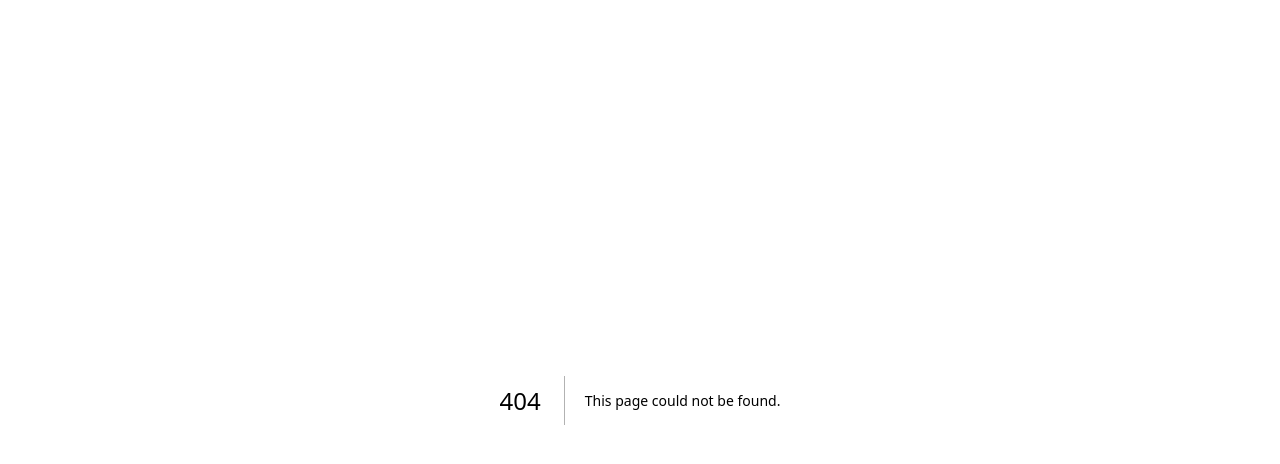
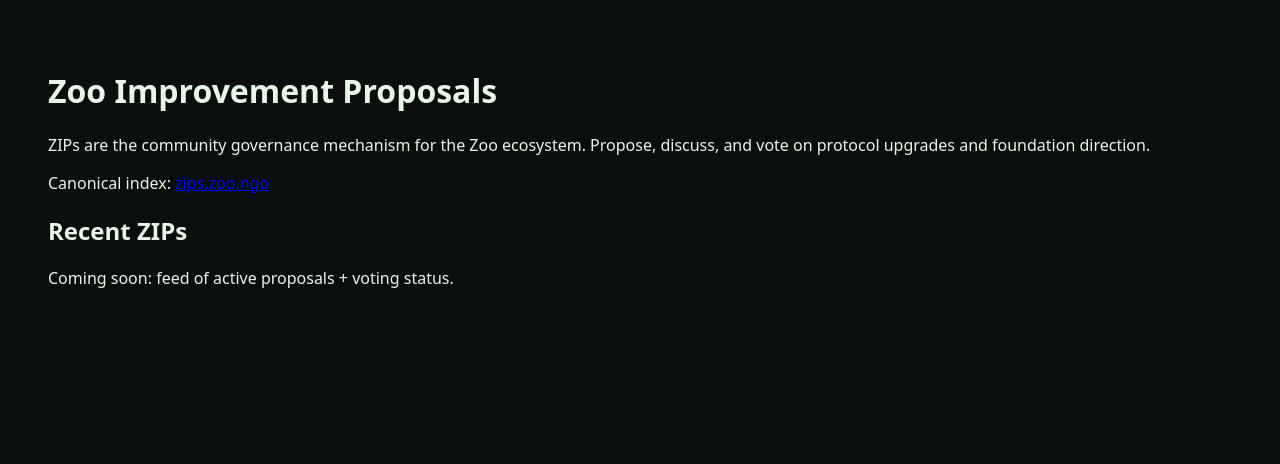
Before and after one commit to zooai/cloud, a Next.js app in the folder apps/web/: page /zips in a window 1280 px wide. Before the commit this address had no page. Shown: the top 464 px of the page. Built offline with nearby package versions, Linux system fonts and the light colour scheme.

Commit message:
feat(web): ZIPs, research, community pages
Zoo-unique surfaces:
- /zips — Zoo Improvement Proposals (governance)
- /research — DeSci research chain dashboards
- /community — Discord, GitHub, Twitter/X coordination

```diff
--- /dev/null
+++ b/apps/web/src/app/zips/page.tsx
@@ -0,0 +1,18 @@
+export default function ZipsPage() {
+  return (
+    <main style={{ padding: 48 }}>
+      <h1>Zoo Improvement Proposals</h1>
+      <p>
+        ZIPs are the community governance mechanism for the Zoo ecosystem.
+        Propose, discuss, and vote on protocol upgrades and foundation direction.
+      </p>
+      <p>
+        Canonical index: <a href="https://zips.zoo.ngo">zips.zoo.ngo</a>
+      </p>
+      <section>
+        <h2>Recent ZIPs</h2>
+        <p>Coming soon: feed of active proposals + voting status.</p>
+      </section>
+    </main>
+  )
+}
```
Also changed, not shown: apps/web/src/app/community/page.tsx (added, +16 -0 lines), apps/web/src/app/research/page.tsx (added, +15 -0 lines).
